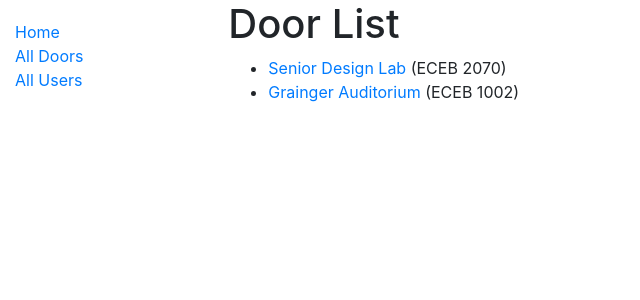
After one commit to Belphe13/zktap, a Django app: page /catalog/doors/ in a window 1280 px wide. The commit adds this page. Shown: the top 300 px of the page, without its empty margins (0-640 px from the left). Run offline with Django 3.2, Linux system fonts and the light colour scheme; data comes from the database, SQL or seed files in the repository; both versions use the stored data as it was after the commit; some libraries are stand-ins or nearby versions.

Commit message:
able to view

```diff
--- a/catalog/models.py
+++ b/catalog/models.py
@@ -1,4 +1,7 @@
 from django.db import models
+# Used to generate urls by reversing the URL patterns
+from django.urls import reverse
+
 
 class Door(models.Model):
     # Fields
@@ -8,8 +11,12 @@ class Door(models.Model):
     door_public_key = models.CharField(max_length=256)
 
     # Methods
+    def get_absolute_url(self):
+        return reverse('door-detail', args=[str(self.id)])
+
     def __str__(self):
         return self.door_name
+
 
 # Create your models here.
 class User(models.Model):
@@ -26,5 +33,8 @@ class User(models.Model):
         ordering = ['last_name', 'first_name']
 
     # Methods
+    def get_absolute_url(self):
+        return reverse('user-detail', args=[str(self.id)])
+
     def __str__(self):
         return f'{self.last_name}, {self.first_name}'
--- a/catalog/templates/base_generic.html
+++ b/catalog/templates/base_generic.html
@@ -17,8 +17,8 @@
                 {% block sidebar %}
                 <ul class="sidebar-nav">
                     <li><a href="{% url 'index' %}">Home</a></li>
-                    <li>All Doors</li>
-                    <li>All Users</li>
+                    <li><a href="{% url 'doors' %}">All Doors</a></li>
+                    <li><a href="{% url 'users' %}">All Users</a></li>
                 </ul>
                 {% endblock %}
         </div>
--- /dev/null
+++ b/catalog/templates/catalog/door_list.html
@@ -0,0 +1,16 @@
+{% extends "base_generic.html" %}
+
+{% block content %}
+  <h1>Door List</h1>
+  {% if door_list %}
+  <ul>
+    {% for door in door_list %}
+      <li>
+        <a href="{{ door.get_absolute_url }}">{{ door.door_name }}</a> ({{door.location}})
+      </li>
+    {% endfor %}
+  </ul>
+  {% else %}
+    <p>There are no door in the collection.</p>
+  {% endif %}
+{% endblock %}
--- a/catalog/urls.py
+++ b/catalog/urls.py
@@ -3,5 +3,8 @@ from . import views
 
 urlpatterns = [
     path('', views.index, name='index'),
-#    path('doors/', views.DoorListView.as_view(), name='doors'),
+    path('doors/', views.DoorListView.as_view(), name='doors'),
+    path('door/<int:pk>', views.DoorDetailView.as_view(), name='door-detail'),
+    path('users/', views.UserListView.as_view(), name='users'),
+    path('user/<int:pk>', views.UserDetailView.as_view(), name='user-detail'),
 ]
--- a/catalog/views.py
+++ b/catalog/views.py
@@ -1,4 +1,4 @@
-from django.shortcuts import render
+from django.shortcuts import render, get_object_or_404
 from .models import Door, User
 from django.views import generic
 
@@ -20,3 +20,15 @@ def index(request):
 
     # Render the HTML template index.html with the data in the context variable
     return render(request, 'index.html', context = context)
+
+class DoorListView(generic.ListView):
+    model = Door
+
+class DoorDetailView(generic.DetailView):
+    model = Door
+
+class UserListView(generic.ListView):
+    model = User
+
+class UserDetailView(generic.DetailView):
+    model = User
--- a/zktap/urls.py
+++ b/zktap/urls.py
@@ -28,3 +28,8 @@ urlpatterns = [
     path('catalog/', include('catalog.urls')),
     path('', RedirectView.as_view(url='/catalog/')),
 ] + static(settings.STATIC_URL, document_root=settings.STATIC_ROOT)
+
+#Add Django site authentication urls (for login, logout, password management)
+#urlpatterns += [
+#    path('accounts/', include('django.contrib.auth.urls')),
+#]
```
Also changed, not shown: catalog/templates/catalog/door_detail.html (added, +8 -0 lines), catalog/templates/catalog/user_detail.html (added, +10 -0 lines), catalog/templates/catalog/user_list.html (added, +16 -0 lines), db.sqlite3.
